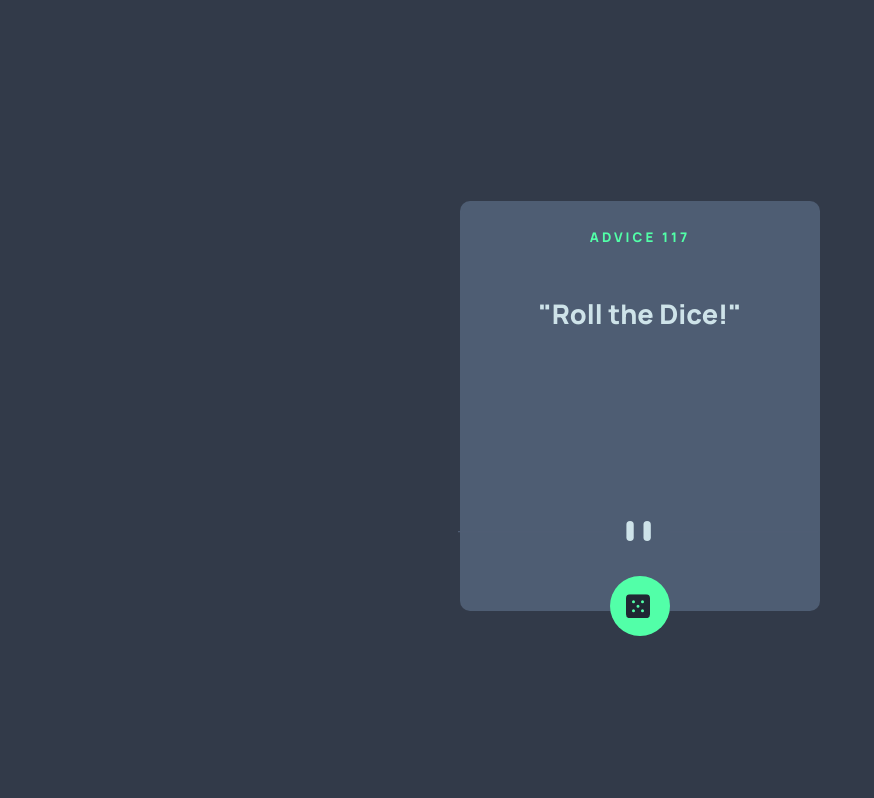
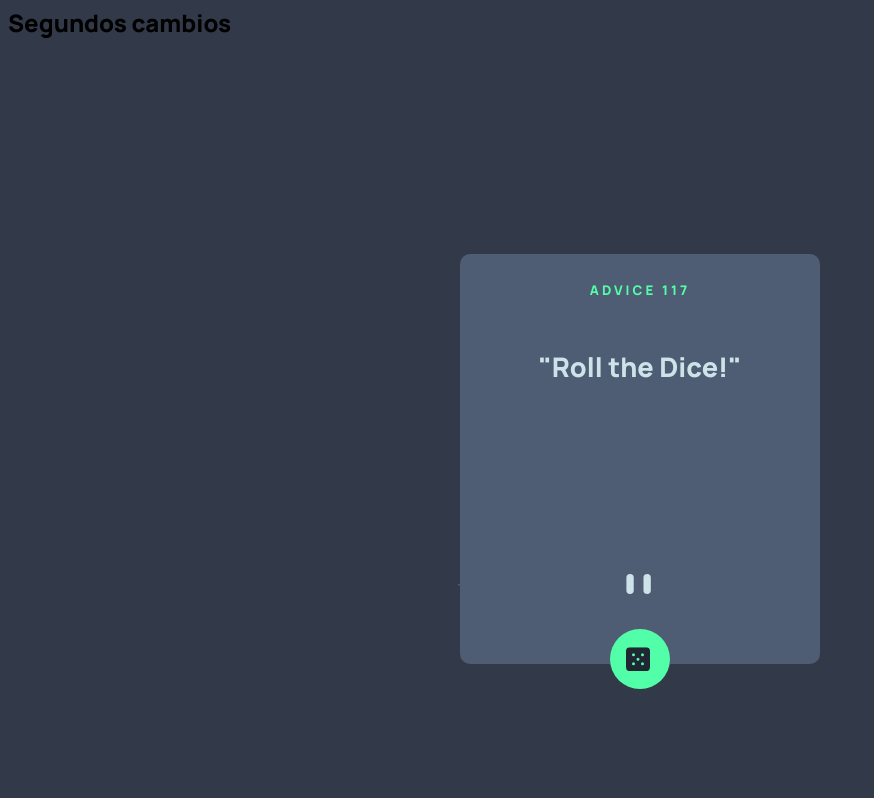
Before and after one commit to VHIzq/front-end-mentor-advice-generator, a website: page index.html in a window 1280 px wide. Shown: the part 81-879 px from the top of the page, without its empty margins (0-874 px from the left). Drawn offline with Linux system fonts and the light colour scheme.

Commit message:
en feature

```diff
--- a/index.html
+++ b/index.html
@@ -10,6 +10,7 @@
 </head>
 <body>
   <h1> Haciendo cambios </h1>
+  <h2> Segundos cambios </h2>
   <section class="app">
     <article class="app__container">
       <h5 id="advice__number">ADVICE 117</h5>
```
